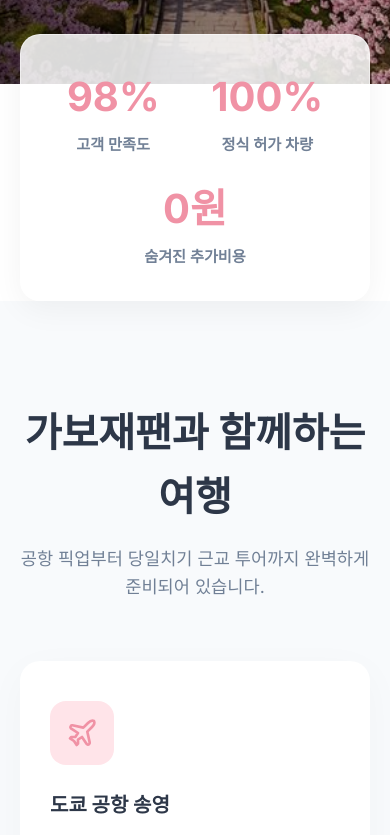
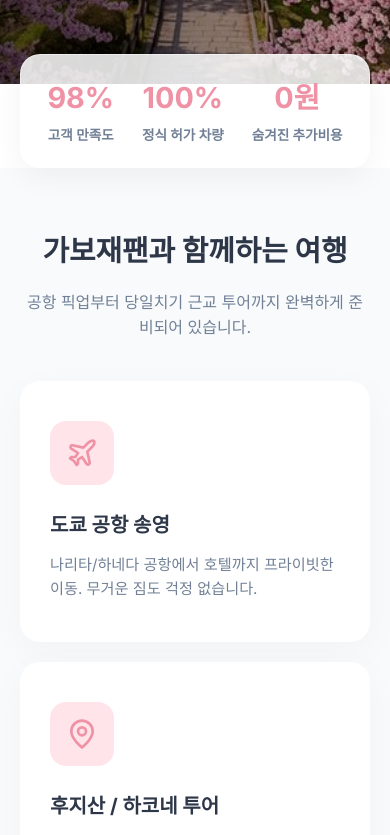
Before and after one commit to dibidiba/gabojapan, a React (Vite) app: page / in a window 390 px wide. Shown: the part 760-1595 px from the top of the page. Built offline with nearby package versions, Linux system fonts and the light colour scheme.

Commit message:
Enhance mobile responsiveness with comprehensive media queries

```diff
--- a/src/index.css
+++ b/src/index.css
@@ -557,3 +557,26 @@ ul {
 }
 .w-full { width: 100%; }
 .mt-4 { margin-top: 16px; }
+
+/* Responsive adjustments for Mobile */
+@media (max-width: 768px) {
+  .section { padding: 60px 0; }
+  .section-title { font-size: 1.8rem; }
+  .section-description { margin-bottom: 40px; font-size: 1rem; }
+  .trust-bar { padding: 20px; gap: 15px; }
+  .trust-bar-wrapper { margin-top: -30px; }
+  .stat h3 { font-size: 1.8rem; }
+  .stat p { font-size: 0.85rem; }
+  .services-grid, .vehicles-grid, .pricing-grid {
+    grid-template-columns: 1fr;
+    gap: 20px;
+  }
+  .vehicle-img { height: 200px; }
+  .pricing-card { padding: 30px 20px; }
+  .pricing-card.popular { transform: none; box-shadow: 0 10px 40px rgba(0,0,0,0.05); }
+  .footer { padding: 50px 0 20px; }
+  .footer-content { gap: 30px; flex-direction: column; }
+  .features-content { gap: 30px; }
+  .feature-list li { flex-direction: column; align-items: flex-start; gap: 10px; }
+  .feature-list-icon { width: 40px; height: 40px; }
+}
```
